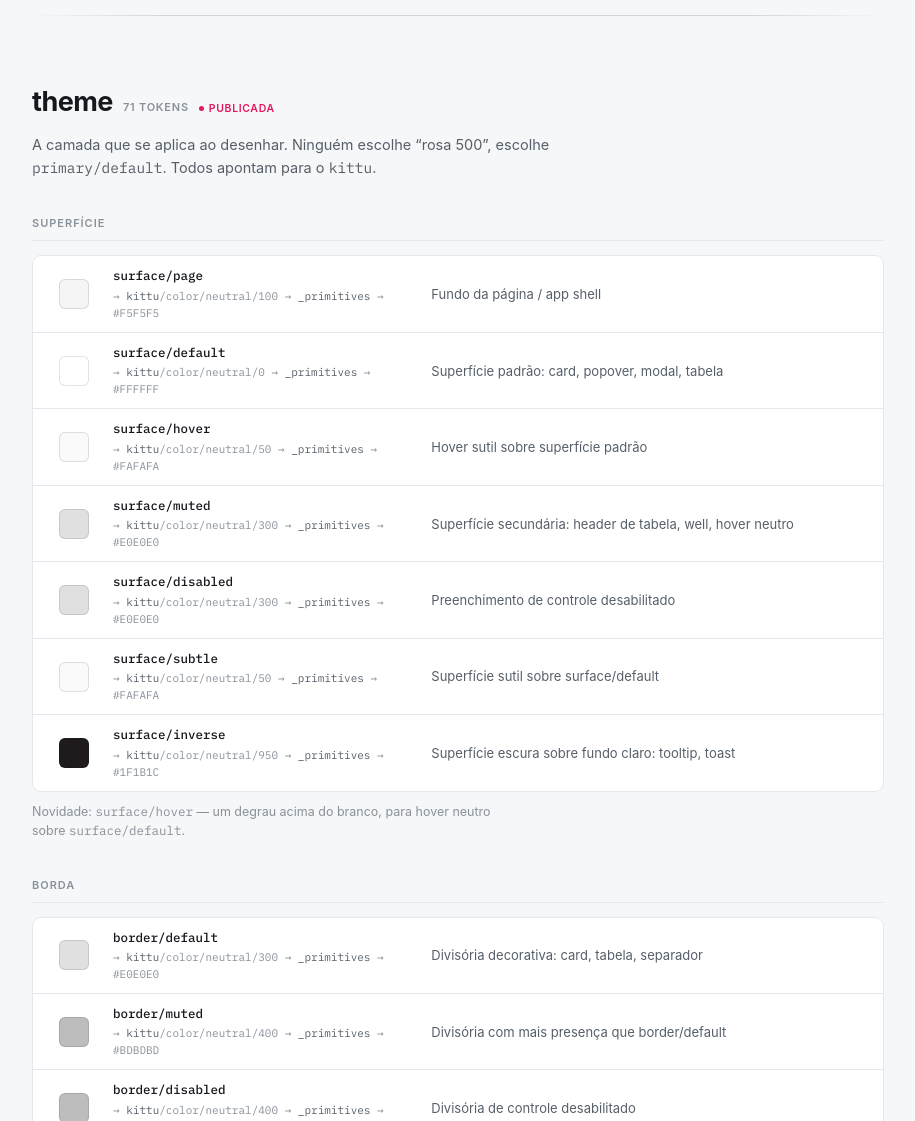
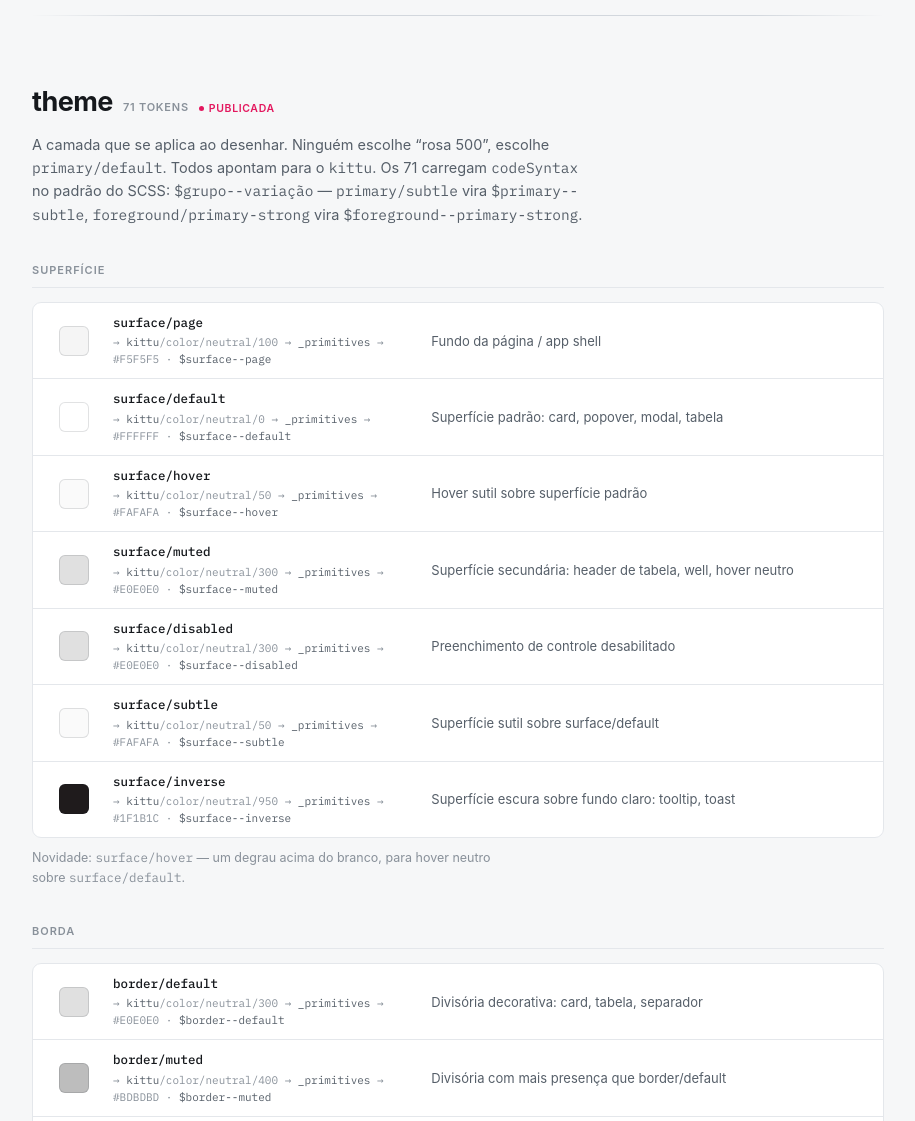
Before and after one commit to cellasouzas/kittu-token-atlas, a plain HTML site: page index.html in a window 1280 px wide. Shown: the part 3120-4241 px from the top of the page, without its empty margins (182-1097 px from the left). Drawn offline with nearby package versions, Linux system fonts and the light colour scheme; a web font is replaced by a local one.

Commit message:
Add SCSS-style code syntax to all theme tokens
Co-Authored-By: Claude Opus 5.5 <noreply@anthropic.com>

```diff
--- a/index.html
+++ b/index.html
@@ -411,6 +411,7 @@ function row(specHTML,name,chainHTML,fn){
     <div class="fn-wrap"><div class="fn">${fn}</div></div>
   </div>`;
 }
+const csT=n=>{const p=n.split('/');return `$${p[0]}--${p.slice(1).join('-')}`;};
 const chainColor=(fam,step)=>`→ <b>kittu</b>/color/${fam}/${step} → <b>_primitives</b> → ${hx(fam,step)}`;
 
 /* pequenos ícones neutros que marcam ONDE um token se aplica (não são cor de token) */
@@ -511,9 +512,9 @@ SECTIONS.push({id:'consumo',label:'escopo + código',n:'',build(){
 /* --- 2. theme --- */
 SECTIONS.push({id:'theme',label:'theme',n:71,build(){
  const fgRow=([n,f,s,fn])=>{const h=hx(f,s);const r=cr(h,SURF);
-   return row(`<span class="sw" style="background:${h}"></span>`,n,chainColor(f,s),
+   return row(`<span class="sw" style="background:${h}"></span>`,n,`${chainColor(f,s)} · <b>${csT(n)}</b>`,
      `${fn} <span class="ratio ${r>=4.5?'pass':'fail'}">${r.toFixed(2)}:1</span>`);};
- const cRow=([n,f,s,fn])=>row(`<span class="sw" style="background:${hx(f,s)}"></span>`,n,chainColor(f,s),fn);
+ const cRow=([n,f,s,fn])=>row(`<span class="sw" style="background:${hx(f,s)}"></span>`,n,`${chainColor(f,s)} · <b>${csT(n)}</b>`,fn);
  let mx=`<div class="mx"><div></div>`;
  STATES.forEach(s=>mx+=`<div class="ch">${s}</div>`);
  ROLES.forEach(([role,fam,map])=>{
@@ -521,11 +522,11 @@ SECTIONS.push({id:'theme',label:'theme',n:71,build(){
    STATES.forEach(st=>{const step=map[st];const bg=hx(fam,step);
      const ink=lum(bg)>.4?'#0F1419':'#FFFFFF';
      const dup=(st!=='default'&&step===map.default)?' •':'';
-     mx+=`<div class="cell" style="background:${bg};color:${ink}" title="${role}/${st} → ${fam}/${step} ${bg}"><u>${fam}/${step}${dup}</u></div>`;});
+     mx+=`<div class="cell" style="background:${bg};color:${ink}" title="${role}/${st} · ${csT(role+'/'+st)} → ${fam}/${step} ${bg}"><u>${fam}/${step}${dup}</u></div>`;});
  });
  mx+='</div>';
  return `<div class="h"><h2>theme</h2><em>71 tokens</em><span class="tag pub">publicada</span></div>
- <p class="lede">A camada que se aplica ao desenhar. Ninguém escolhe “rosa 500”, escolhe <code>primary/default</code>. Todos apontam para o <code>kittu</code>.</p>
+ <p class="lede">A camada que se aplica ao desenhar. Ninguém escolhe “rosa 500”, escolhe <code>primary/default</code>. Todos apontam para o <code>kittu</code>. Os 71 carregam <code>codeSyntax</code> no padrão do SCSS: <code>$grupo--variação</code> — <code>primary/subtle</code> vira <code>$primary--subtle</code>, <code>foreground/primary-strong</code> vira <code>$foreground--primary-strong</code>.</p>
  <h3 class="sub">Superfície</h3><div class="rows">${T_SURF.map(cRow).join('')}</div>
  <p class="note">Novidade: <code>surface/hover</code> — um degrau acima do branco, para hover neutro sobre <code>surface/default</code>.</p>
  <h3 class="sub">Borda</h3><div class="rows">${T_BORD.map(cRow).join('')}</div>
```
